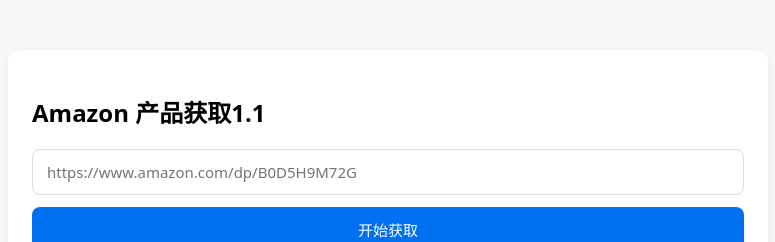
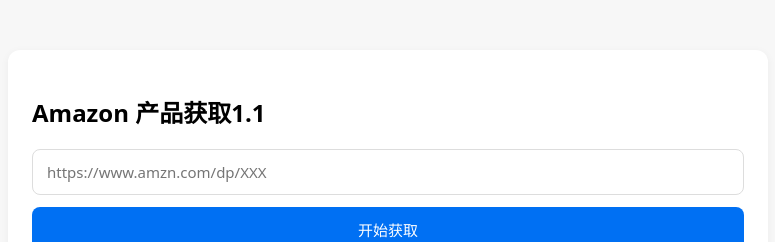
Before and after one commit to liuliucai/Amzn-SearchBot-UA, a website: page public/index.html in a window 1280 px wide. Shown: the top 242 px of the page, without its empty margins (252-1027 px from the left). Drawn offline with Linux system fonts and the light colour scheme.

Commit message:
Update index.html

```diff
--- a/public/index.html
+++ b/public/index.html
@@ -23,7 +23,7 @@
 
 <div class="card">
   <h2>Amazon 产品获取1.1</h2>
-  <input id="url" placeholder="https://www.amazon.com/dp/B0D5H9M72G">
+  <input id="url" placeholder="https://www.amzn.com/dp/XXX">
   <button onclick="startCrawl()">开始获取</button>
 </div>
 
```
